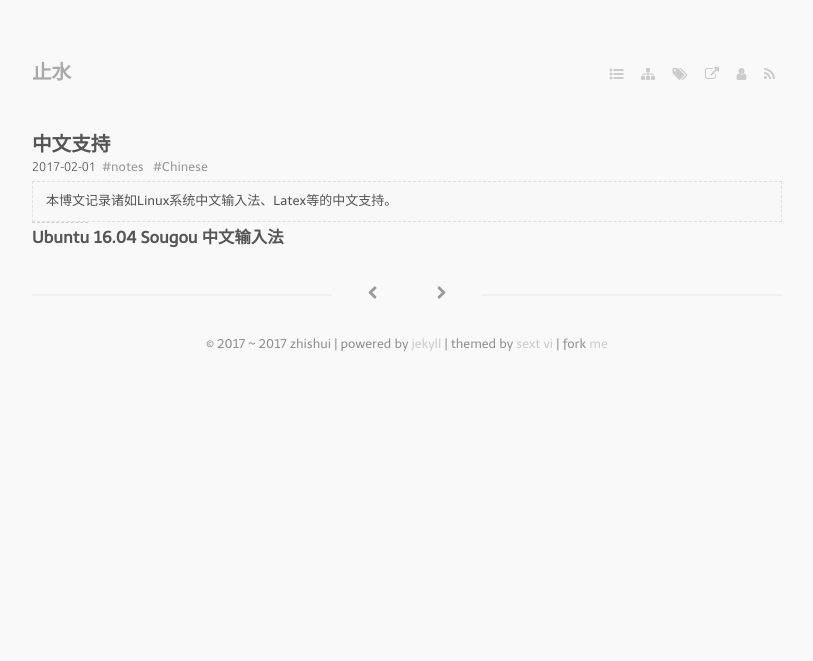
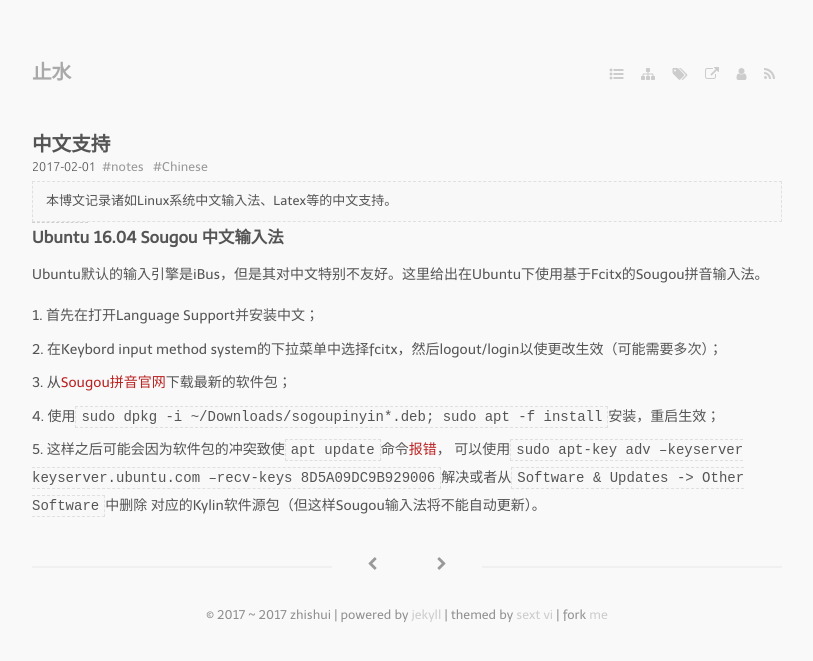
Before and after one commit to bizhishui/bizhishui.github.io, a Jekyll site: the page built from _posts/2017-02-01-Chinese-support.md, in a window 1280 px wide. Shown: the top 661 px of the page, without its empty margins (233-1046 px from the left). Built offline with Jekyll 4.4.1, drawn with Linux system fonts in a browser that asks for light colours; nearby versions of some CDN libraries; some web fonts are replaced; a script that is not in the unit is left out.

Commit message:
update chinese support

```diff
--- a/_posts/2017-02-01-Chinese-support.md
+++ b/_posts/2017-02-01-Chinese-support.md
@@ -15,3 +15,12 @@ tags:
 ---
 
 ### Ubuntu 16.04 Sougou 中文输入法
+Ubuntu默认的输入引擎是iBus，但是其对中文特别不友好。这里给出在Ubuntu下使用基于Fcitx的Sougou拼音输入法。
+
+1. 首先在打开Language Support并安装中文；
+2. 在Keybord input method system的下拉菜单中选择fcitx，然后logout/login以使更改生效（可能需要多次）；
+3. 从[Sougou拼音官网](http://pinyin.sogou.com/linux/?r=pinyin)下载最新的软件包；
+4. 使用`sudo dpkg -i ~/Downloads/sogoupinyin*.deb; sudo apt -f install`安装，重启生效；
+5. 这样之后可能会因为软件包的冲突致使`apt update`命令[报错](http://ubuntuhandbook.org/index.php/2016/07/2-best-chinese-pinyin-im-ubuntu-16-04/)，
+可以使用`sudo apt-key adv –keyserver keyserver.ubuntu.com –recv-keys 8D5A09DC9B929006`解决或者从`Software & Updates -> Other Software`中删除
+对应的Kylin软件源包（但这样Sougou输入法将不能自动更新）。
```
Also changed, not shown: links.md (+1 -0 lines).
